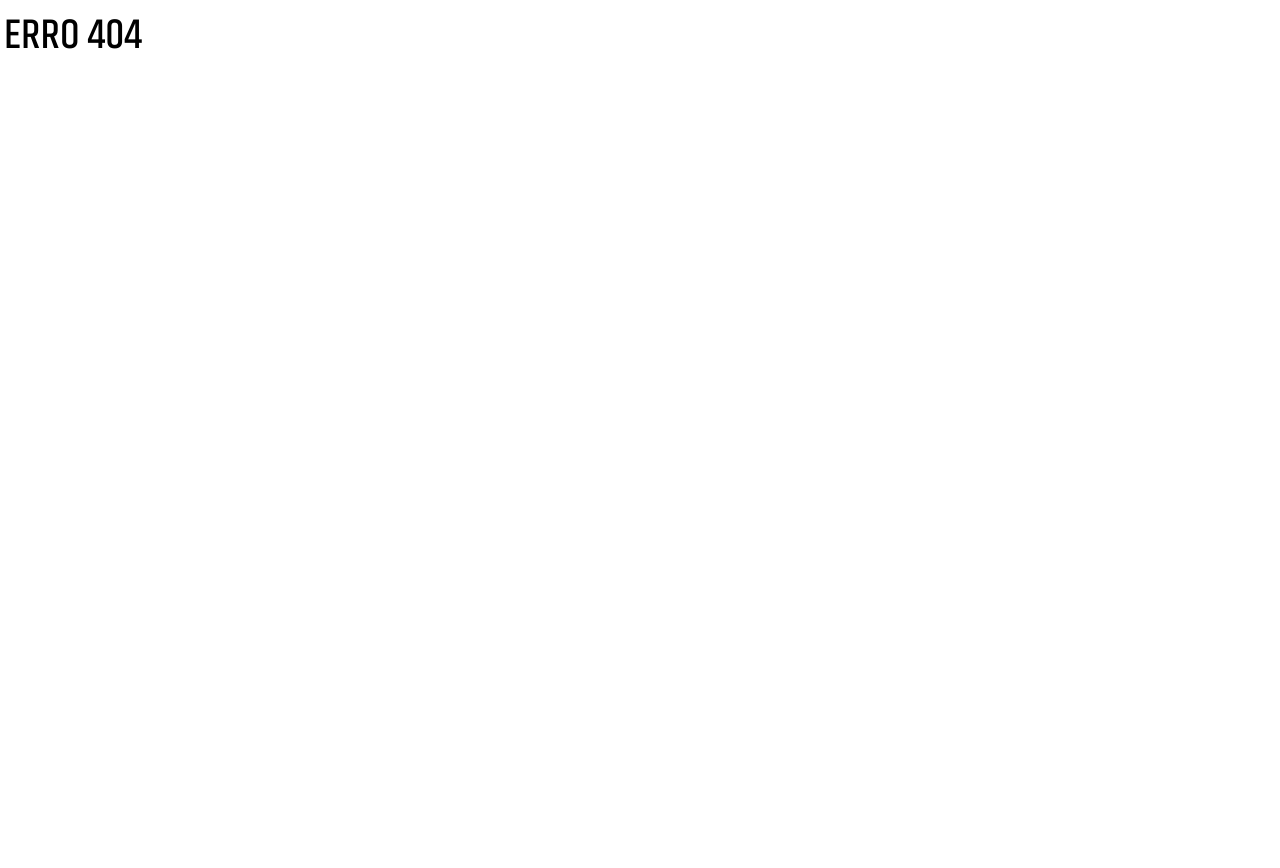
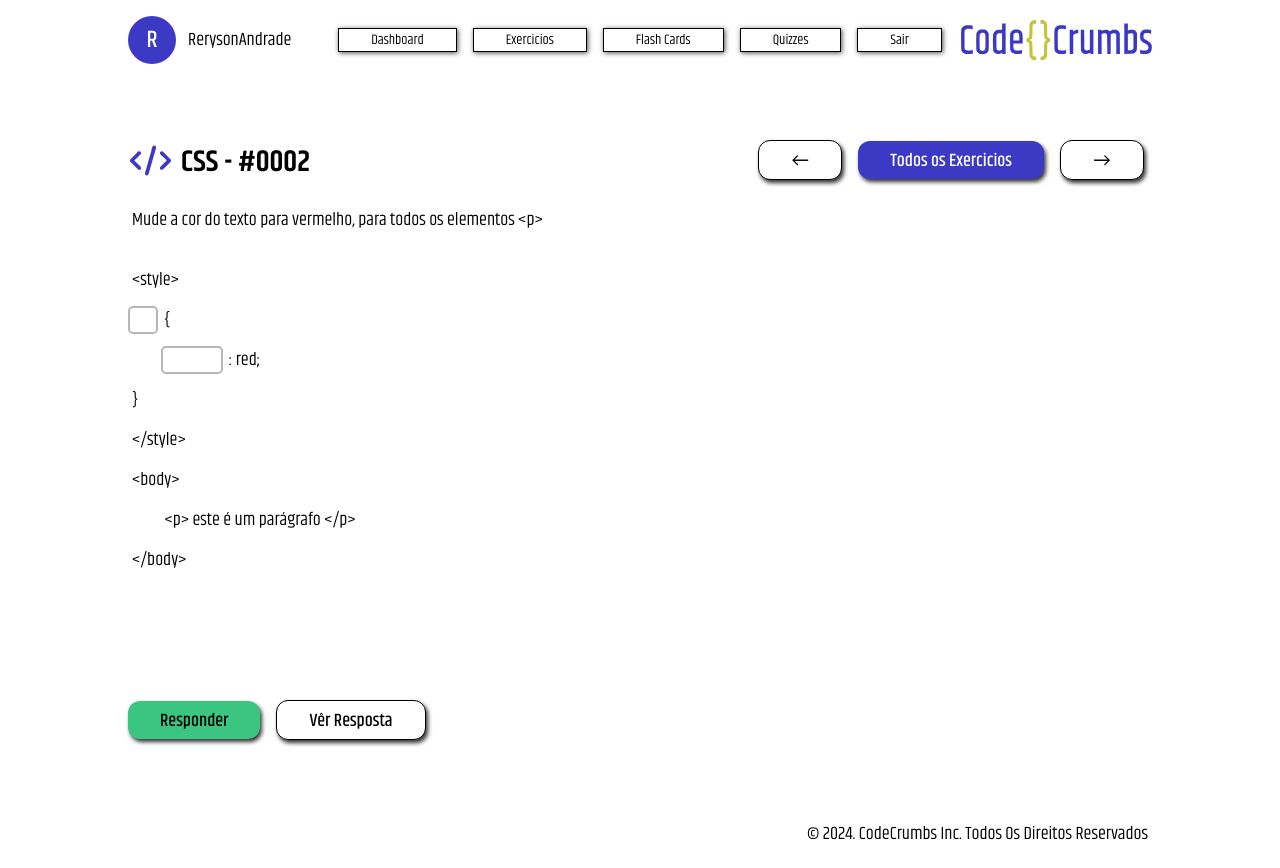
Before and after one commit to AndradeReryson/CodeCrumbs-Website, a React (Create React App) app: page /home/exercicios/1 in a window 1280 px wide. Before the commit this address had no page. Before the commit the page ends 800 px from the top, so only its background shows below. Built offline with nearby package versions, Linux system fonts and the light colour scheme.

Commit message:
feat: tela estática do exercicio de preencher lacunas

```diff
--- a/src/components/CardExercicio.js
+++ b/src/components/CardExercicio.js
@@ -1,16 +1,24 @@
 import React from 'react'
+import { useLocation, useNavigate, Link } from 'react-router-dom'
 import './general/Theme.css'
 import './CardExercicio.css'
 
-const CardExercicio = ({numero}) => {
+const CardExercicio = ({className, numero, exercicio}) => {
+  let location = useLocation().pathname;
+  const navigate = useNavigate();
+
+  const abrirExercicio = () => {
+    navigate(location+"/"+exercicio)
+  }
+
   return (
-    <div className='cardExercicio'>
+    <div className='cardExercicio' onClick={abrirExercicio}>
         <div className='cardImg'>
             <h3>{"{...}"}</h3>
         </div>
 
         <div className='cardNumero'>
-            <h6>{numero}</h6>
+            <Link className="link font_h6" to={{pathname: location+"/"+exercicio}}>{numero}</Link>
         </div>
     </div>
   )
--- /dev/null
+++ b/src/components/InputLacunaExercicio.css
@@ -0,0 +1,7 @@
+.inputLacuna{
+    height: 1rem;
+    border: 2px solid #b7b7b7;
+    border-radius: 5px;
+    padding: 4px;
+    text-align: center;
+}
--- /dev/null
+++ b/src/components/InputLacunaExercicio.js
@@ -0,0 +1,20 @@
+import React from 'react'
+import './InputLacunaExercicio.css'
+import PropTypes from 'prop-types'
+import './general/Theme.css'
+
+const InputLacunaExercicio = ({className, tamanho, children}) => {
+
+    return (
+    <>
+        <input maxLength={tamanho} className={className+" inputLacuna font_h6"} type='text' style={{width: "calc("+tamanho+"ch + 10px)"}}/>
+    </>
+  )
+}
+
+InputLacunaExercicio.propTypes = {
+    className:  PropTypes.string,
+    tamanho:    PropTypes.string,
+    children:   PropTypes.node
+}
+export default InputLacunaExercicio
--- /dev/null
+++ b/src/components/TabSpace.js
@@ -0,0 +1,25 @@
+import React from 'react'
+import './general/Theme.css'
+
+const TabSpace = ({numEspacos}) => {
+  const inserirEspacos = (numEspacos) => {
+    let string_espacos = "";
+
+    for(let i = 0; i < numEspacos; i++){
+      string_espacos += "_"
+    }
+
+    return string_espacos;
+  }
+
+  return (
+    <span
+      className="tabSpace"
+      style={{color: 'transparent', userSelect: 'none'}}
+    >
+      {inserirEspacos(numEspacos)}
+    </span>
+  )
+}
+
+export default TabSpace
--- a/src/index.js
+++ b/src/index.js
@@ -13,6 +13,7 @@ import ListaQuizzes from './pages/ListaQuizzes';
 import ErrorPage from './pages/ErrorPage';
 import Sair from './pages/Sair';
 import AtividadeQuiz from './pages/AtividadeQuiz.js';
+import AtividadeExercicio from './pages/AtividadeExercicio.js';
 
 const router = createBrowserRouter([
   {
@@ -32,6 +33,10 @@ const router = createBrowserRouter([
       {
         path: "exercicios",
         element: <ListaExercicios />
+      },
+      {
+        path: "exercicios/:id",
+        element: <AtividadeExercicio />
       },
       {
         path: "flashcards",
--- /dev/null
+++ b/src/pages/AtividadeExercicio.css
@@ -0,0 +1,56 @@
+/* BANNER E BOTOES DE NAVEGACAO NA LINHA DO BANNER */
+
+.listaBanner{
+    height: 100%;
+    width: 100%;
+    /**/
+    display: flex;
+    align-items: center;
+}
+
+    .listaBanner img{
+        height: 45px;
+        padding: 0.5rem 0;
+        user-select: none;
+    }
+
+    .listaBanner h4{
+        margin: 4px 0 0 0;
+        padding: 0.5rem;
+    }
+
+    .listaBanner h6{
+        margin: 0;
+        padding: 0.8rem 0.5rem;
+        height: 18px;
+        line-height: 18px;
+    }
+
+/* LINHA DO CÓDIGO DO EXERCICIO */
+.codigoExercicio{
+    align-items: center;
+    height: auto;
+    width: 100%;
+    display: grid;
+    grid-template-columns: 1fr;
+    grid-template-rows: repeat(10, calc(5dvh - 3px));
+    gap: 3px;
+}
+
+    .codigoExercicio span.linha{
+        height: 100%;
+        width: 100%;
+        display: flex;
+        align-items: center;
+        justify-content: start;
+        gap: 2px;
+    }
+
+/* LINHA DOS BOTÕES DE ENVIAR RESPOSTA E VER RESPOSTA */
+.exercicioBotoes{
+    width: 100%;
+    height: 100%;
+    display: flex;
+    gap: 1rem;
+    align-items: center;
+}
--- /dev/null
+++ b/src/pages/AtividadeExercicio.js
@@ -0,0 +1,97 @@
+import React from 'react'
+import '../components/general/Theme.css'
+import './AtividadeExercicio.css'
+import Container from '../components/Container'
+import Icon_exercicio from '../assets/icon_atv_exercicio.svg'
+import Button from '../components/Button'
+import { Link } from 'react-router-dom'
+import InputLacunaExercicio from '../components/InputLacunaExercicio'
+import TabSpace from '../components/TabSpace'
+
+const AtividadeExercicio = () => {
+  return (
+    <div className='atividadeExercicio'>
+			<Container width="80vw" height="85vh" flexDirection="column" justifyContent="start" padding="5dvh 0 0 0">
+
+				{/* LINHA BANNER - LINGUAGEM + NUMERO EXERCICIO - BOTOES */}
+        <Container width="80vw" height="10dvh" flexDirection="row" alignItems="center">
+          <Container width="30vw" height="10dvh" flexDirection="row" alignItems="center">
+            <div className='listaBanner'>
+              <img src={Icon_exercicio} alt="..."></img>
+              <h4> CSS - #0002 </h4>
+            </div>
+          </Container>
+
+          <Container width="50vw" height="10dvh" flexDirection="row" alignItems="center" justifyContent="center">
+            <div className='listaBannerBotoes'>
+							<Link className='link'>
+                <Button cor="branco" texto="&larr;"/>
+              </Link>
+              <Link className='link' to="/home/exercicios">
+                <Button cor="azul" texto="Todos os Exercicios"/>
+              </Link>
+							<Link className='link'>
+                <Button cor="branco" texto="&rarr;"/>
+              </Link>
+            </div>
+          </Container>
+        </Container>
+
+				{/* LINHA ENUNCIADO */}
+				<Container width="80vw" height="5dvh" flexDirection="row" alignItems="center">
+					<h6>Mude a cor do texto para vermelho, para todos os elementos &lt;p&gt;</h6>
+				</Container>
+
+				{/* WRAPPER DO EXERCICIO */}
+        <Container width="80vw" height="55dvh" flexDirection="column" alignItems="center" justifyContent="center">
+					<div className='codigoExercicio'>
+						<span className='linha'>
+							<h6>{"<style>"}</h6>
+						</span>
+
+						<span className='linha'>
+							<InputLacunaExercicio tamanho={1} />
+							<h6>{"{"}</h6>
+						</span>
+
+						<span className='linha'>
+							<TabSpace numEspacos={4} />
+							<InputLacunaExercicio tamanho={5} />
+							<h6>: red;</h6>
+						</span>
+
+						<span className='linha'>
+							<h6>{"}"}</h6>
+						</span>
+
+						<span className='linha'>
+							<h6>{"</style>"}</h6>
+						</span>
+
+						<span className='linha'>
+							<h6>{"<body>"}</h6>
+						</span>
+
+						<span className='linha'>
+							<TabSpace numEspacos={4} />
+							<h6>{"<p> este é um parágrafo </p>"}</h6>
+						</span>
+
+						<span className='linha'>
+							<h6>{"</body>"}</h6>
+						</span>
+					</div>
+				</Container>
+
+				<Container width="80vw" height="10dvh" flexDirection="row" alignItems="end" justifyContent="start">
+					<div className='exercicioBotoes'>
+						<Button cor="verde" texto="Responder"/>
+						<Button cor="branco" texto="Vêr Resposta"/>
+					</div>
+				</Container>
+			</Container>
+    </div>
+  )
+}
+
+export default AtividadeExercicio
--- a/src/pages/ListaExercicios.js
+++ b/src/pages/ListaExercicios.js
@@ -13,7 +13,7 @@ const ListaExercicios = () => {
     let lista_cards = []
 
     for(let i = 0; i<16; i++){
-      lista_cards.push(<CardExercicio numero={i < 10 ? "#000"+(i+1) : "#00"+(i+1)}/>)
+      lista_cards.push(<CardExercicio numero={i < 10 ? "#000"+(i+1) : "#00"+(i+1)} exercicio={i+1}/>)
     }
 
     return lista_cards;
```
